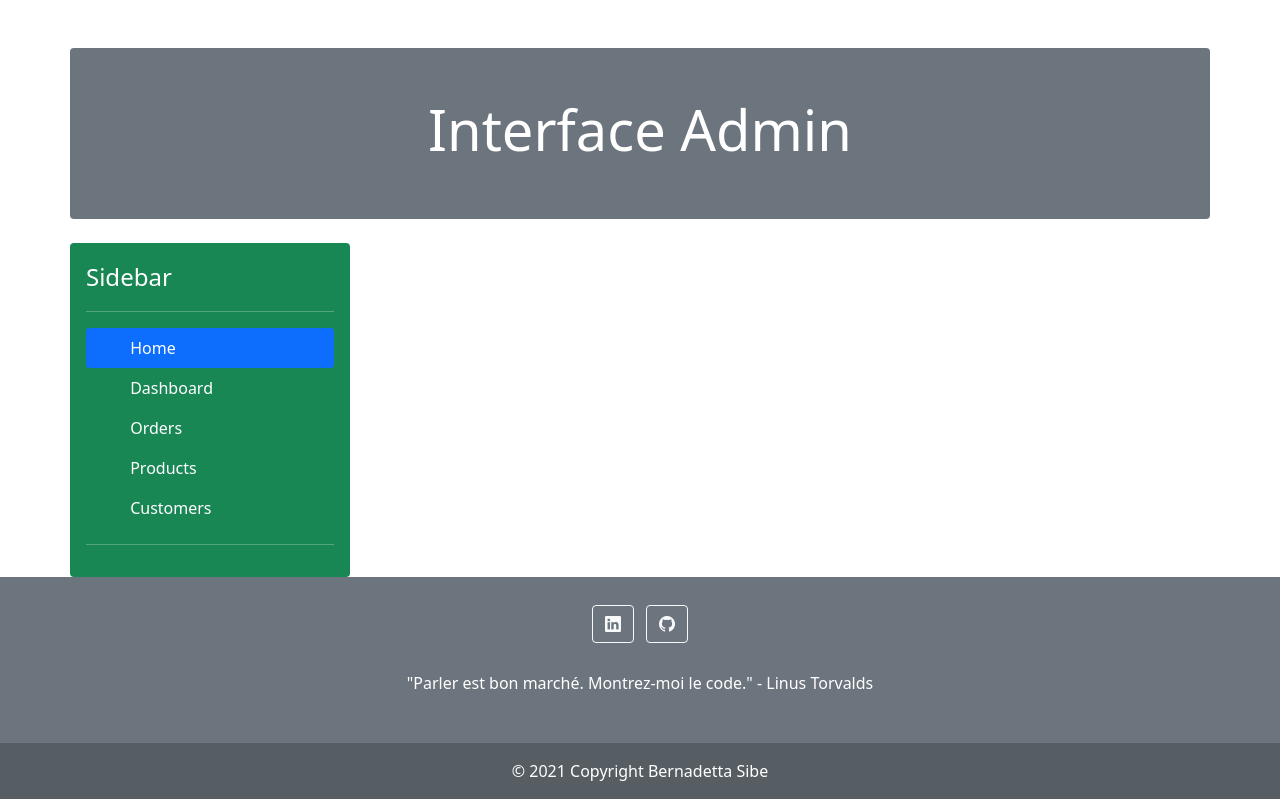
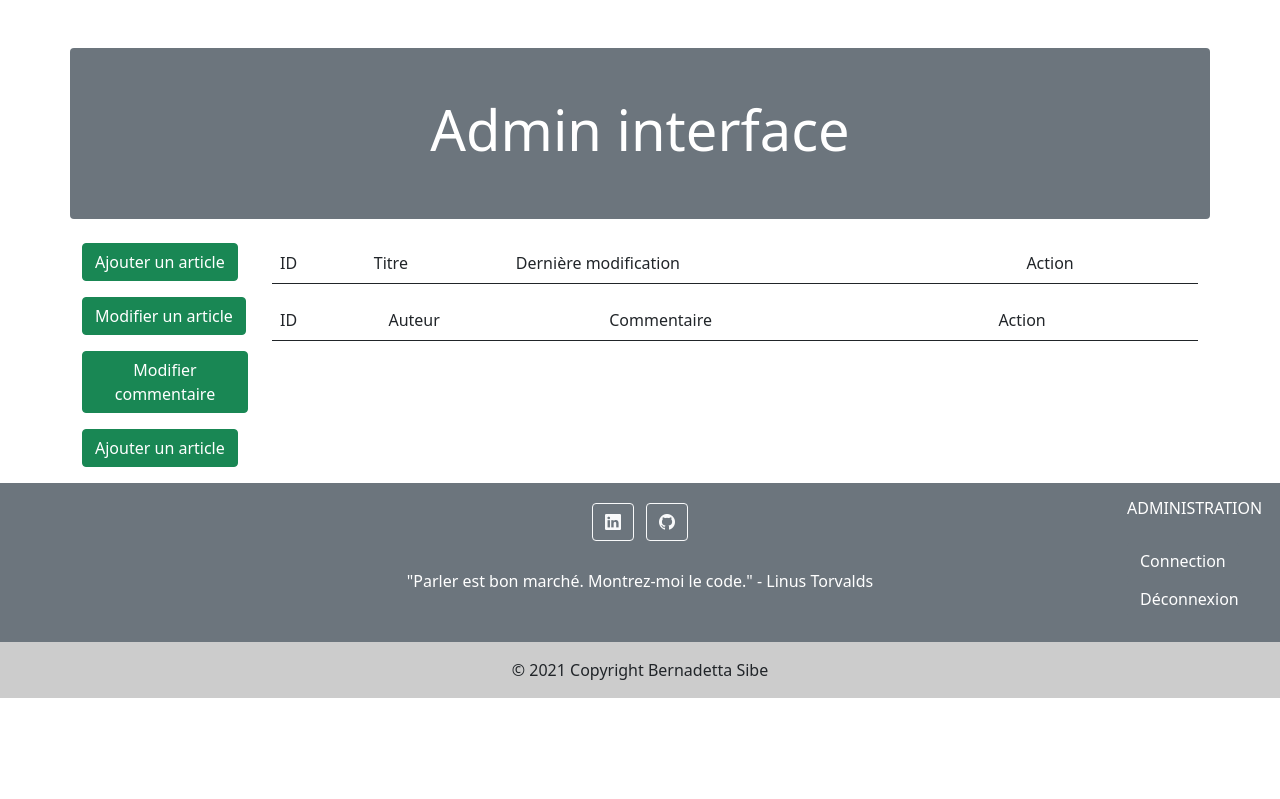
Before and after one commit to bernikw/Projet-3, a PHP site: template templates/backoffice/admin.html.twig in a window 1280 px wide. Shown: the part 56-855 px from the top of the page. After the commit the page ends 754 px from the top, so only its background shows below. Run offline with PHP 8.4, Linux system fonts and the light colour scheme; the template is opened without the code that fills it, so the values that code supplies are empty; some libraries are stand-ins or nearby versions.

Commit message:
Chapo, date et admin

```diff
--- a/src/Model/Repository/PostRepository.php
+++ b/src/Model/Repository/PostRepository.php
@@ -29,7 +29,7 @@
         $statement->execute($criteria);
         $data = $statement->fetch();
 
-        return $data === false ? null : new Post((int)$data['id'], $data['title'], $data['text']);
+        return $data === false ? null : new Post((int)$data['id'], $data['dateCreation'], $data['title'], $data['chapo'], $data['text']);
     }
 
     public function findBy(array $criteria, array $orderBy = null, int $limit = null, int $offset = null): ?array
@@ -52,7 +52,7 @@
 
         $posts = [];
         foreach ($data as $post) {
-            $posts[] = new Post((int)$post['id'], $post['title'], $post['text']);
+            $posts[] = new Post((int)$post['id'], $post['title'], $post['dateCreation'], $post['chapo'], $post['text']);
         }
 
         return $posts;
--- a/templates/backoffice/admin.html.twig
+++ b/templates/backoffice/admin.html.twig
@@ -7,63 +7,62 @@
 			<div class="row">
 				<div class="p-4 p-md-5 mb-4 text-center text-white rounded bg-secondary my-5">
 					<div class="col-md-12 px-0">
-						<h1 class="display-4">Interface Admin</h1>
+						<h1 class="display-4">Admin interface</h1>
 					</div>
 				</div>
 			</div>
 		</div>
 
-        <main>
+    <section>
+        <div class="container">
+        <div class="row">
+        <div class="col-md-2">
 
-        <!--Siedbar section -->
-   <div class="container">
-    <div class="row">
+                <p>
+                    <a href="http://localhost:8000/?action=addpost" class="btn btn-success">Ajouter un article</a>
+                </p>
 
-  <div class="d-flex flex-column flex-shrink-0 rounded p-3 text-white bg-success" style="width: 280px;">
-    <a href="/" class="align-items-center mb-3 mb-md-0 me-md-auto text-white text-center text-decoration-none">
+                 <p>
+                    <a href="http://localhost:8000/?action=editpost" class="btn btn-success">Modifier un article</a>
+                </p>
+                <p>
+                    <a href="http://localhost:8000/?action=editcomment" class="btn btn-success">Modifier commentaire</a>
+                </p>
+                <p>
+                    <a href="http://localhost:8000/?action=addpost" class="btn btn-success">Ajouter un article</a>
+                </p>
+         </div>
+            <div class="col-md-10">
+            <table class="table">
+                <thead>
+                    <tr>
+                        <td>ID</td>
+                        <td>Titre</td>
+                        <td>Dernière modification</td>
+                        <td>Action</td>
+                    </tr>
+                </thead>
+                <tbody>
 
-      <span class="fs-4 ">Sidebar</span>
-    </a>
-    <hr>
-    <ul class="nav nav-pills flex-column mb-auto">
-      <li class="nav-item">
-        <a href="#" class="nav-link active" aria-current="page">
-          <svg class="bi me-2" width="16" height="16"><use xlink:href="#home"/></svg>
-          Home
-        </a>
-      </li>
-      <li>
-        <a href="#" class="nav-link text-white">
-          <svg class="bi me-2" width="16" height="16"><use xlink:href="#speedometer2"/></svg>
-          Dashboard
-        </a>
-      </li>
-      <li>
-        <a href="#" class="nav-link text-white">
-          <svg class="bi me-2" width="16" height="16"><use xlink:href="#table"/></svg>
-          Orders
-        </a>
-      </li>
-      <li>
-        <a href="#" class="nav-link text-white">
-          <svg class="bi me-2" width="16" height="16"><use xlink:href="#grid"/></svg>
-          Products
-        </a>
-      </li>
-      <li>
-        <a href="#" class="nav-link text-white">
-          <svg class="bi me-2" width="16" height="16"><use xlink:href="#people-circle"/></svg>
-          Customers
-        </a>
-      </li>
-    </ul>
-    <hr>
-
-    </div>
-  </div>
+                    </tbody>
+                </table>
 
 
-  </div>
-  </div>
+                <table class="table">
+                    <thead>
+                        <tr>
+                            <td>ID</td>
+                            <td>Auteur</td>
+                            <td>Commentaire</td>
+                            <td>Action</td>
+                        </tr>
+                    </thead>
+                       <tbody>
 
+                        </tbody>
+                    </table>
+                    </div>
+                  </div>
+                </div>
+            </section>
     {% endblock %}
--- a/templates/frontoffice/layout.html.twig
+++ b/templates/frontoffice/layout.html.twig
@@ -43,10 +43,13 @@
 		{% block content %}{% endblock %}
 
 		<footer class="bg-secondary text-center text-white">
-			<div class="container p-4">
+			<div class="container">
+				<div class="row">
+				<div class="footer-col col-md-1">
+				</div>
+				<div class="footer-col col-md-10">
 				<!-- Section: Social media -->
-				<section
-					class="mb-4">
+				<section class="mb-4 pt-3">
 					<!-- Linkedin -->
 					<a class="btn btn-outline-light btn-floating m-1" href="https://www.linkedin.com/in/bernadetta-kwa%C5%9Bniak-sib%C3%A9-b07a5954/"  target=_blank role="button">
 						<i class="bi bi-linkedin"></i>
@@ -61,6 +64,16 @@
 						"Parler est bon marché. Montrez-moi le code." - Linus Torvalds
 					</p>
 				</section>
+				</div>
+				<div class="footer-col col-md-1">
+				<section class="mb-4 pt-3">
+          		<h6 class="text-uppercase text-center mb-4">Administration</h6>
+          			<a href="http://localhost:8000/?action=admin" class="btn btn-secondary" role="button">Connection</a>
+          			<a href="/deco" class="btn btn-secondary" role="button" >Déconnexion</a>
+        		</div>
+				</section>
+				</div>
+				</div>
 			</div>
 			<!-- Copyright -->
 			<div class="text-center p-3" style="background-color: rgba(0, 0, 0, 0.2);">
--- a/templates/frontoffice/post.html.twig
+++ b/templates/frontoffice/post.html.twig
@@ -16,7 +16,7 @@
 	<!--Content section -->
 	<div class="container">
     <div class="row">
-		<p>{{ post.published_at|date("m/d/Y") }}</p>
+		<p>{{ post.post|date("m/d/Y") }}</p>
 		<p>{{ post.text }}</p>
 
     </div>
@@ -37,8 +37,7 @@
 		{% else %}
 			<h6>Aucun commentaires</h6>
 		{% endif %}
-
-
 	</div>
 	</div>
+
 {% endblock %}
--- a/templates/frontoffice/posts.html.twig
+++ b/templates/frontoffice/posts.html.twig
@@ -23,7 +23,8 @@
 						<div class="card" style="width: 20rem;">
 							<div class="card-body">
 								<h5 class="card-title">{{ post.title }}</h5>
-								<p class="card-text">{{ post.text |  striptags }}</p>
+								<p>{{ post.dateCreation|date ("m/d/Y") }}</p>
+								<p class="card-text">{{ post.chapo |  striptags }}</p>
 								<a href="index.php?action=post&id={{ post.id}}" class="btn btn-success">Lire le post</a>
 							</div>
 						</div>
```
Also changed, not shown: src/Model/Entity/Post.php (+27 -1 lines), templates/backoffice/deletecomment.html.twig (+20 -0 lines), templates/backoffice/deletepost.html.twig (added).
